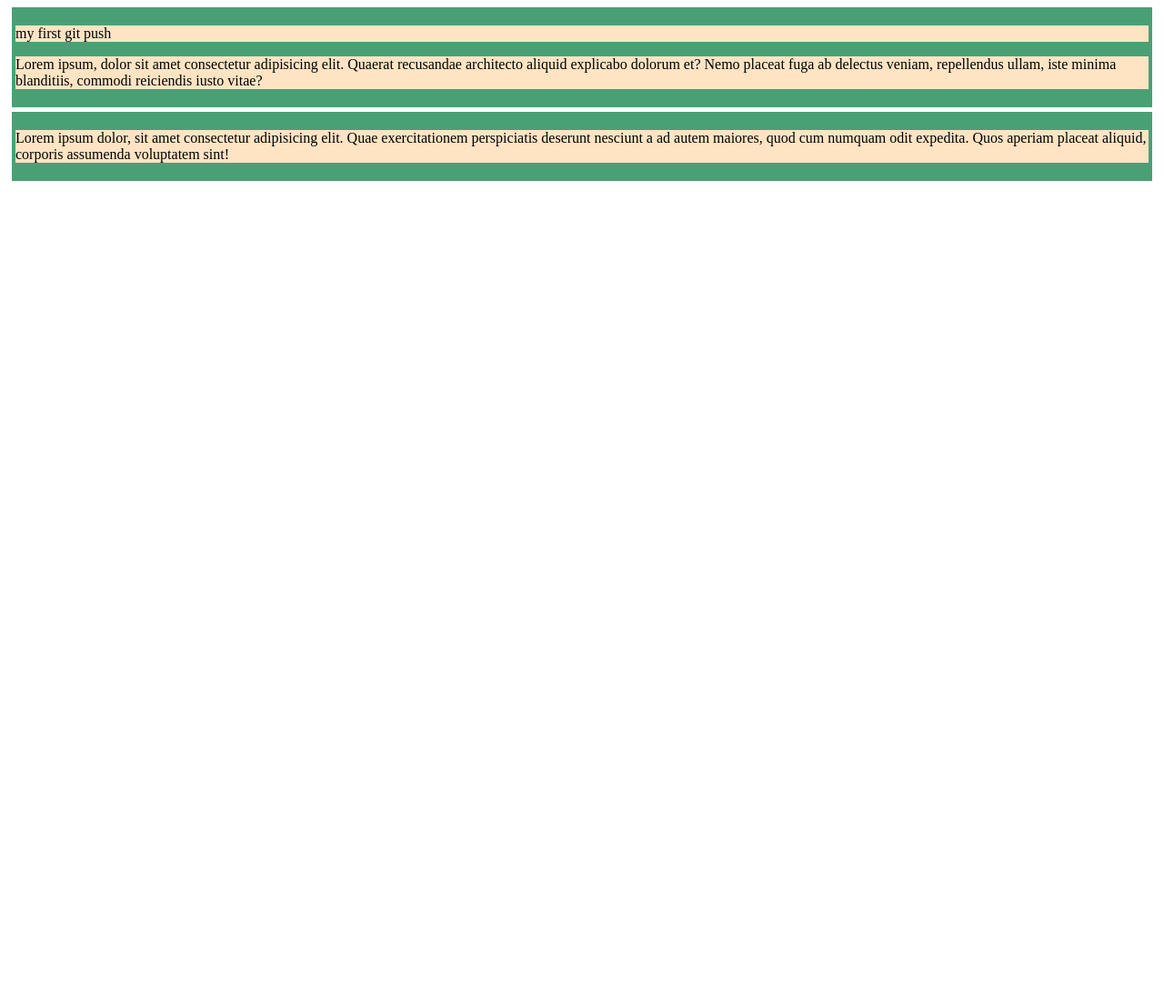
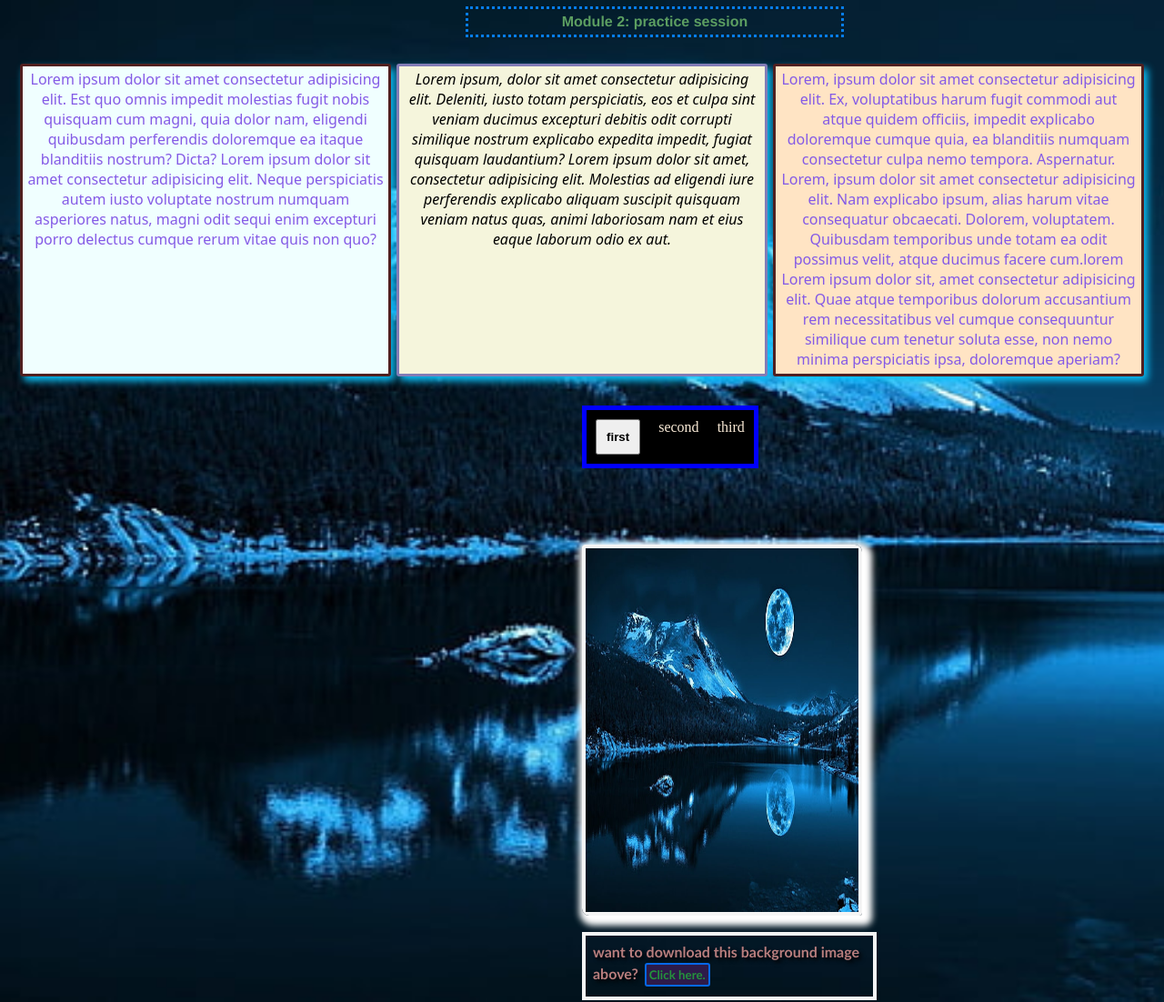
Before and after one commit to jhriyaz/my-first-github-repo, a plain HTML site: page index.html in a window 1280 px wide. Shown: the whole page at 91% size. Before the commit the page ends 800 px from the top, so only its background shows below. Drawn offline with Linux system fonts and the light colour scheme.

Commit message:
added 2nd module practice data

```diff
--- a/index.html
+++ b/index.html
@@ -2,21 +2,77 @@
 <html lang="en">
     <head>
         <meta charset="UTF-8">
-    <meta name="viewport" content="width=device-width, initial-scale=1.0">
-    <title>my first ever git repo</title>
-    <link rel="stylesheet" href="styles/mainstyle.css">
+        <meta name=viewport content="width=device-width,initial-scale=1.0 ">
+        <title>
+            my website
+        </title>
+        <link rel="shortcut icon" href="images/favicon.png" type="image/x-icon">
+        <link rel="stylesheet" href="style.css">
+        <style>
+p{
+   padding: 3px;
+
+}
+        </style>
     </head>
     <body>
-    <div>
-        <p>
-            my first git push
+        <header>
+<h4 id="headerId">
+    Module 2: practice session
+</h4>
+        </header>
+
+        <div class="allDivCommon">
+            <p class="firstPera peraall1" style="background-color: azure;" >
+                Lorem ipsum dolor sit amet consectetur adipisicing elit. Est quo omnis impedit molestias fugit nobis quisquam cum magni, quia dolor nam, eligendi quibusdam perferendis doloremque ea itaque blanditiis nostrum? Dicta?
+                Lorem ipsum dolor sit amet consectetur adipisicing elit. Neque perspiciatis autem iusto voluptate nostrum numquam asperiores natus, magni odit sequi enim excepturi porro delectus cumque rerum vitae quis non quo?
             </p>
-        <p>
-            Lorem ipsum, dolor sit amet consectetur adipisicing elit. Quaerat recusandae architecto aliquid explicabo dolorum et? Nemo placeat fuga ab delectus veniam, repellendus ullam, iste minima blanditiis, commodi reiciendis iusto vitae?
+            <p  class="secondPera peraall1" style="background-color: beige;">
+                Lorem ipsum, dolor sit amet consectetur adipisicing elit. Deleniti, iusto totam perspiciatis, eos et culpa sint veniam ducimus excepturi debitis odit corrupti similique nostrum explicabo expedita impedit, fugiat quisquam laudantium?
+                Lorem ipsum dolor sit amet, consectetur adipisicing elit. Molestias ad eligendi iure perferendis explicabo aliquam suscipit quisquam veniam natus quas, animi laboriosam nam et eius eaque laborum odio ex aut.
+            </p>
+            <p style="background-color: bisque;" class="thirdPera peraall1">
+                Lorem, ipsum dolor sit amet consectetur adipisicing elit. Ex, voluptatibus harum fugit commodi aut atque quidem officiis, impedit explicabo doloremque cumque quia, ea blanditiis numquam consectetur culpa nemo tempora. Aspernatur. Lorem, ipsum dolor sit amet consectetur adipisicing elit. Nam explicabo ipsum, alias harum vitae consequatur obcaecati. Dolorem, voluptatem. Quibusdam temporibus unde totam ea odit possimus velit, atque ducimus facere cum.lorem Lorem ipsum dolor sit, amet consectetur adipisicing elit. Quae atque temporibus dolorum accusantium rem necessitatibus vel cumque consequuntur similique cum tenetur soluta esse, non nemo minima perspiciatis ipsa, doloremque aperiam?
             </p>
         </div>
-    <div><p>
-        Lorem ipsum dolor, sit amet consectetur adipisicing elit. Quae exercitationem perspiciatis deserunt nesciunt a ad autem maiores, quod cum numquam odit expedita. Quos aperiam placeat aliquid, corporis assumenda voluptatem sint!
-    </p></div>
+
+
+        <div id="dhaualskhl">
+            <ul>
+                <li id="first">
+                    <!-- first button -->
+                    <button>first</button>
+                </li>
+                <li id="second">
+                    second
+                </li>
+                <li id="third">
+                    third
+                </li>
+            </ul>
+        </div>
+        <br>
+        <br>
+        <br>
+        <br>
+        <div id="imgDiv">
+            <div id="soihjho">
+                <img src="./images/background.jpg" alt="background image">
+            </div>
+            <br>
+
+           <div class="dihhs">
+            <span>
+                want to download this background image above?
+            </span>
+            <a href="./images/background.jpg" download>
+                <button>Click here.</button>
+            </a>
+        </div>
+           </div>
+
+        <footer>
+
+        </footer>
     </body>
 </html>
--- /dev/null
+++ b/style.css
@@ -0,0 +1,100 @@
+*{
+    margin: 0px auto;
+    padding: 0px;
+}
+body{
+    background-image: url("./images/background.jpg");
+    background-repeat: no-repeat;
+    background-size: cover;
+}
+#headerId{
+    margin: 7px 40%;
+    text-align: center;
+    width:400px;
+    font-family: 'Franklin Gothic Medium', 'Arial Narrow', Arial, sans-serif;
+    font-weight: 700;
+    border: 3px dotted rgb(7, 125, 235);
+    padding: 5px;
+    color: rgb(92, 158, 97);
+
+}
+.allDivCommon{
+    margin: 9px;
+    padding: 10px;
+    text-align: center;
+    display: inline-flex;
+}
+.peraall1{
+    font-family: system-ui, -apple-system, BlinkMacSystemFont, 'Segoe UI', Roboto, Oxygen, Ubuntu, Cantarell, 'Open Sans', 'Helvetica Neue', sans-serif;
+    padding-bottom: 5px;
+    margin: 3px;
+    width: 33%;
+}
+.firstPera, .thirdPera {
+    border: 3px solid rgb(80, 32, 32);
+    color: rgb(132, 90, 230);
+    border-radius: 3px;
+    box-shadow: 4px 5px 8px rgb(11, 194, 250);
+
+}
+.secondPera{
+    border: 3px solid rgb(130, 124, 182);
+    font-style: italic;
+
+    border-radius: 3px;
+    box-shadow: 4px 5px 8px rgb(11, 194, 250);
+}
+div ul{
+background-color: blue;
+    list-style: none;
+    display: inline-flex;
+    padding: 5px;
+
+
+}
+ul li{
+    padding: 10px;
+    background-color: black;
+    color: antiquewhite;
+}
+#first button{
+    padding: 10px;
+    font-weight: bolder;
+}
+#imgDiv #soihjho{
+    width: 300px;
+    height: 400px;
+    border: 4px solid whitesmoke;
+    border-radius: 3px 8px;
+    box-shadow: 4px 4px 7px 7px white;
+}
+img{
+    width: 100%;
+    height: 100%;
+}
+#imgDiv{
+    padding: 2px 50%;
+
+}
+#dhaualskhl{
+    padding: 10px 50%;
+}
+.dihhs{
+    border: 4px solid whitesmoke;
+    width: 300px;
+    padding: 8px;
+    color: rgb(185, 126, 126);
+    font-family: 'Gill Sans', 'Gill Sans MT', Calibri, 'Trebuchet MS', sans-serif;
+    font-weight: bolder;
+    text-shadow: 3px 3px 4px black;
+}
+.dihhs button{
+    padding: 3px;
+    margin: 3px;
+    font-family: 'Gill Sans', 'Gill Sans MT', Calibri, 'Trebuchet MS', sans-serif;
+    font-weight: 600;
+    background-color: rgb(45, 27, 73);
+    color: rgb(36, 148, 60);
+    border-radius: 3px;
+    border: 2px solid rgb(6, 104, 233);
+}
--- a/styles/mainstyle.css
+++ /dev/null
@@ -1,8 +0,0 @@
-div{
-    background-color: rgb(74, 160, 117);
-    padding: 4px;
-    margin: 5px;
-}
-p{
-    background-color: bisque;
-}
```
Also changed, not shown: images/258632.jpg (deleted), images/Black-hole-2-960x640.jpg (deleted), images/background.jpg (added), images/favicon.png (added), 1 other file. Lines whose indentation alone changed are shown as unchanged.
